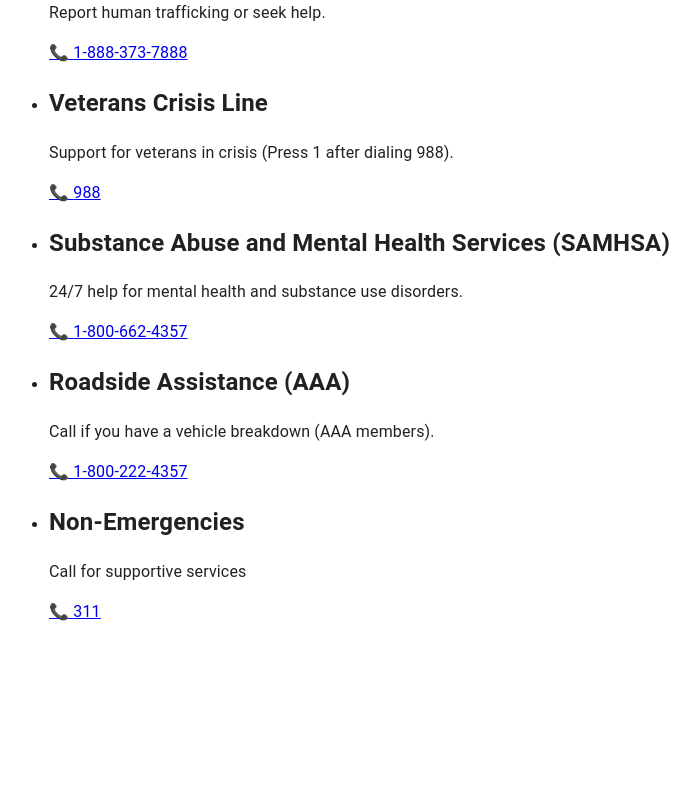
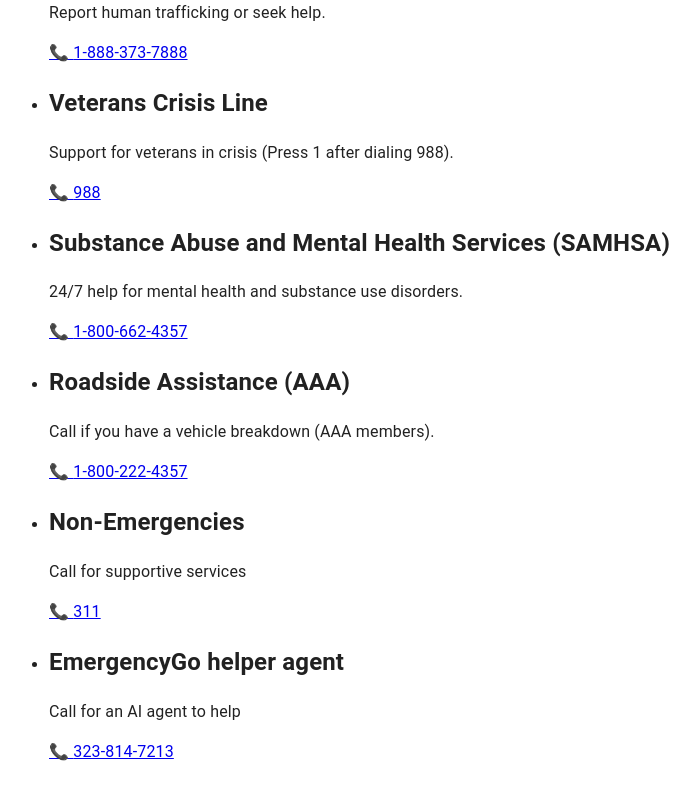
Before and after one commit to eileenc1357/emergencygo, a React (Create React App) app in the folder emergencygo/frontend/: page /emergency-services in a window 1280 px wide. Shown: the part 933-1733 px from the top of the page, without its empty margins (255-955 px from the left). Before the commit the page ends 1597 px from the top, so only its background shows below. Built offline with nearby package versions, Linux system fonts and the light colour scheme; sample sign-in values are in the browser's storage.

Commit message:
Dialogueflow agent under emergency services

```diff
--- a/emergencygo/frontend/src/EmergencyServices.js
+++ b/emergencygo/frontend/src/EmergencyServices.js
@@ -9,58 +9,64 @@
       contact_number: '911',
     },
     {
-      id: 1,
+      id: 2,
       service_name: 'Suicide and Crisis Lifeline',
       contact_method: 'Call the number below for immediate mental health support.',
       contact_number: '988',
     },
     {
-      id: 2,
+      id: 3,
       service_name: 'Poison Control',
       contact_method: 'Call immediately if exposed to poisonous substances.',
       contact_number: '1-800-222-1222',
     },
     {
-      id: 3,
+      id: 4,
       service_name: 'National Domestic Violence Hotline',
       contact_method: '24/7 confidential support for victims of domestic violence.',
       contact_number: '1-800-799-7233',
     },
     {
-      id: 4,
+      id: 5,
       service_name: 'National Sexual Assault Hotline',
       contact_method: 'Confidential support for survivors of sexual assault.',
       contact_number: '1-800-656-4673',
     },
     {
-      id: 5,
+      id: 6,
       service_name: 'National Human Trafficking Hotline',
       contact_method: 'Report human trafficking or seek help.',
       contact_number: '1-888-373-7888',
     },
     {
-      id: 6,
+      id: 7,
       service_name: 'Veterans Crisis Line',
       contact_method: 'Support for veterans in crisis (Press 1 after dialing 988).',
       contact_number: '988',
     },
     {
-      id: 7,
+      id: 8,
       service_name: 'Substance Abuse and Mental Health Services (SAMHSA)',
       contact_method: '24/7 help for mental health and substance use disorders.',
       contact_number: '1-800-662-4357',
     },
     {
-      id: 8,
+      id: 9,
       service_name: 'Roadside Assistance (AAA)',
       contact_method: 'Call if you have a vehicle breakdown (AAA members).',
       contact_number: '1-800-222-4357',
     },
     {
-      id: 9,
+      id: 10,
       service_name: 'Non-Emergencies',
       contact_method: 'Call for supportive services',
       contact_number: '311',
+    },
+    {
+      id: 11,
+      service_name: 'EmergencyGo helper agent',
+      contact_method: 'Call for an AI agent to help',
+      contact_number: '323-814-7213',
     },
   ];
 
```
